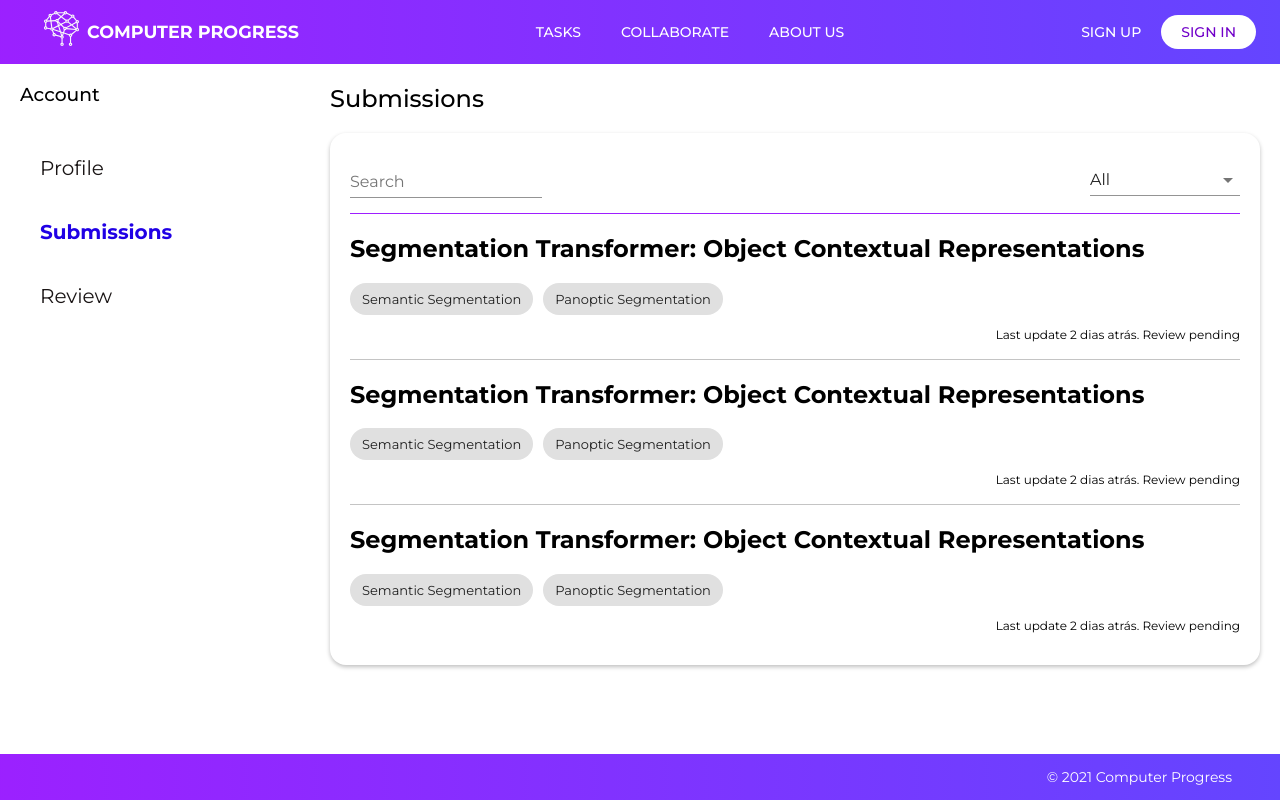
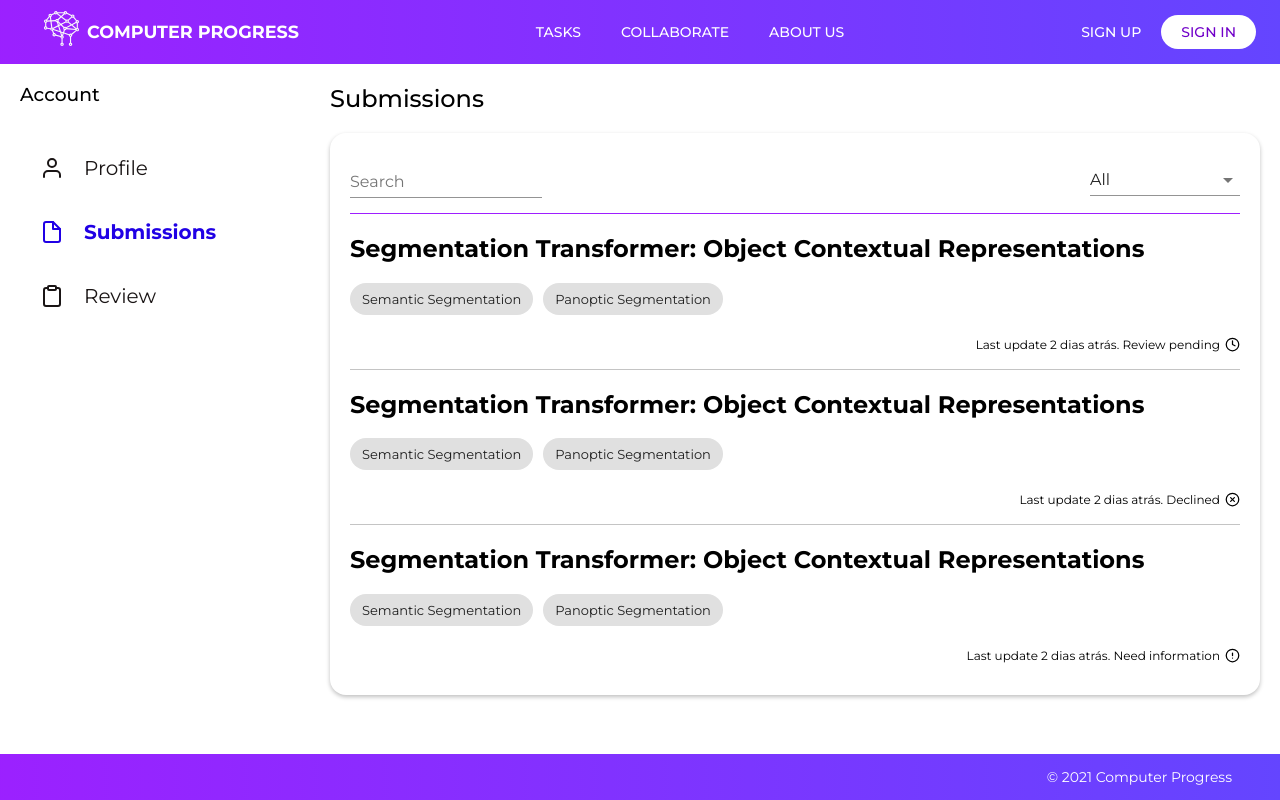
Before and after one commit to Computer-Progress/computerprogress.com, a Next.js app: page /papers/submissions in a window 1280 px wide. Built offline with nearby package versions, Linux system fonts and the light colour scheme.

Commit message:
adicionando icones
Signed-off-by: Guilherme Banci <guibanci@gmail.com>

```diff
--- a/components/Submissions/Submission/index.js
+++ b/components/Submissions/Submission/index.js
@@ -1,6 +1,25 @@
-import { Wrapper, Info, StyledChip, Details, SmallDetails } from './styles'
+import { Wrapper, Info, StyledChip, Details, SmallDetails, UpdateDetails } from './styles'
+import * as Icon from 'react-feather';
 
 export default ({ paper }) => {
+    const status = {
+        0: {
+            text: 'Review pending',
+            icon: <Icon.Clock size={15} />
+        },
+        1: {
+            text: 'Need information',
+            icon: <Icon.AlertCircle size={15} />
+        },
+        2: {
+            text: 'Declined',
+            icon: <Icon.XCircle size={15} />
+        },
+        3: {
+            text: 'Accepted',
+            icon: <Icon.CheckCircle size={15} />
+        },
+    }
     return (
         <Wrapper>
             <h2>{paper.name}</h2>
@@ -12,10 +31,16 @@ export default ({ paper }) => {
             {paper.submitted_by ? (
                 <SmallDetails>
                     <Info>Submitted by: {paper.submitted_by}</Info>
-                    <Info right>Last update {paper.last_update}. {paper.status}</Info>
+                    <SmallDetails></SmallDetails>
+                    <UpdateDetails>
+                        <Info right>Last update {paper.last_update}. {paper.status}</Info>
+                    </UpdateDetails>
                 </SmallDetails>
             ) : (
-                <Info right>Last update {paper.last_update}. {paper.status}</Info>
+                <UpdateDetails>
+                    <Info right>Last update {paper.last_update}. {status[paper.status].text}</Info>
+                    {status[paper.status].icon}
+                </UpdateDetails>
             )}
         </Wrapper>
     )
--- a/components/Submissions/Submission/styles.js
+++ b/components/Submissions/Submission/styles.js
@@ -12,6 +12,7 @@ export const Wrapper = styled.div`
 export const Info = styled.p`
   font-size: 12px;
   text-align: right;
+  margin-right: 5px;
   align-self: ${({ right }) => right ? 'right' : 'left'};
 `
 
@@ -35,3 +36,11 @@ export const SmallDetails = styled.div`
   justify-content: space-between;
   margin-top: 10px;
 `
+
+export const UpdateDetails = styled.div`
+  display: flex;
+  flex-direction: row;
+  align-items: center;
+  align-self: flex-end;
+  margin-top: 10px;
+`
--- a/components/UserPageTemplate/index.js
+++ b/components/UserPageTemplate/index.js
@@ -1,11 +1,12 @@
 import PageTemplate from "../../components/PageTemplate";
 import { MuiTheme } from "../../styles/theme";
 import { Grid, Box, Button } from "@material-ui/core";
+import * as Icon from 'react-feather';
 
 import TaskTable from "../../components/TaskTable";
 import CollaborateInvite from "../../components/CollaborateInvite";
 import { useMediaQuery } from "@material-ui/core";
-import { GridItem, Route, Menu, MainGrid } from './styles';
+import { GridItem, Route, Menu, MainGrid, Path } from './styles';
 import theme from '../../styles/theme';
 
 export default function UserPageTemplate({ selectedPage, children }) {
@@ -15,14 +16,17 @@ export default function UserPageTemplate({ selectedPage, children }) {
     {
       name: 'Profile',
       path: '/',
+      icon: <Icon.User />
     },
     {
       name: 'Submissions',
       path: '/papers/submissions',
+      icon: <Icon.File />
     },
     {
       name: 'Review',
       path: '/papers/review',
+      icon: <Icon.Clipboard />
     },
   ]
 
@@ -35,8 +39,14 @@ export default function UserPageTemplate({ selectedPage, children }) {
                 <h3>Account</h3>
               ) : null}
               {pages.map((page, index) => (
-                <Route selected={index === selectedPage} href={page.path}>
-                  {page.name}
+
+                <Route href={page.path}>
+                  <Path selected={index === selectedPage}>
+                    {page.icon}
+                    <p>
+                      {page.name}
+                    </p>
+                  </Path>
                 </Route>
               ))}
             </Menu>
--- a/components/UserPageTemplate/styles.js
+++ b/components/UserPageTemplate/styles.js
@@ -29,9 +29,20 @@ position: relative;
 `
 
 export const Route = styled.a`
+`
+
+export const Path = styled.div`
+  display: flex;
+  flex-direction: row;
+  align-items: center;
   color: ${({ selected }) => selected ? theme.colors.primary : theme.colors.black};
   font-weight: ${({ selected }) => selected ? 'bold' : 'normal'};
   font-size: 20px;
+
+  p {
+    margin: 0px 0px 0px 20px;
+    padding: 0px 0px 0px 0px;
+  }
 `
 
 export const Menu = styled(Box).attrs({
--- a/containers/Home/index.js
+++ b/containers/Home/index.js
@@ -2,6 +2,7 @@ import PageTemplate from "../../components/PageTemplate";
 import { MuiTheme } from "../../styles/theme";
 
 import TaskTable from "../../components/TaskTable";
+
 import CollaborateInvite from "../../components/CollaborateInvite";
 import { Box, useMediaQuery } from "@material-ui/core";
 
--- a/containers/Review/index.js
+++ b/containers/Review/index.js
@@ -19,7 +19,7 @@ export default () => {
         'Panoptic Segmentation',
       ],
       last_update: '2 dias atrás',
-      status: 'Review pending',
+      status: 0,
       submitted_by: 'João Agewarth'
     },
     {
@@ -29,7 +29,7 @@ export default () => {
         'Panoptic Segmentation',
       ],
       last_update: '2 dias atrás',
-      status: 'Review pending',
+      status: 0,
       submitted_by: 'João Agewarth'
     },
     {
@@ -39,7 +39,7 @@ export default () => {
         'Panoptic Segmentation',
       ],
       last_update: '2 dias atrás',
-      status: 'Review pending',
+      status: 0,
       submitted_by: 'João Agewarth'
     },
   ]
--- a/containers/Submissions/index.js
+++ b/containers/Submissions/index.js
@@ -19,7 +19,7 @@ export default function Review() {
         'Panoptic Segmentation',
       ],
       last_update: '2 dias atrás',
-      status: 'Review pending'
+      status: 0,
     },
     {
       name: 'Segmentation Transformer: Object Contextual Representations',
@@ -28,7 +28,7 @@ export default function Review() {
         'Panoptic Segmentation',
       ],
       last_update: '2 dias atrás',
-      status: 'Review pending'
+      status: 2,
     },
     {
       name: 'Segmentation Transformer: Object Contextual Representations',
@@ -37,7 +37,7 @@ export default function Review() {
         'Panoptic Segmentation',
       ],
       last_update: '2 dias atrás',
-      status: 'Review pending'
+      status: 1,
     },
   ]
 
```
Also changed, not shown: 1 other file (tests, documents, lock files or other folders).
